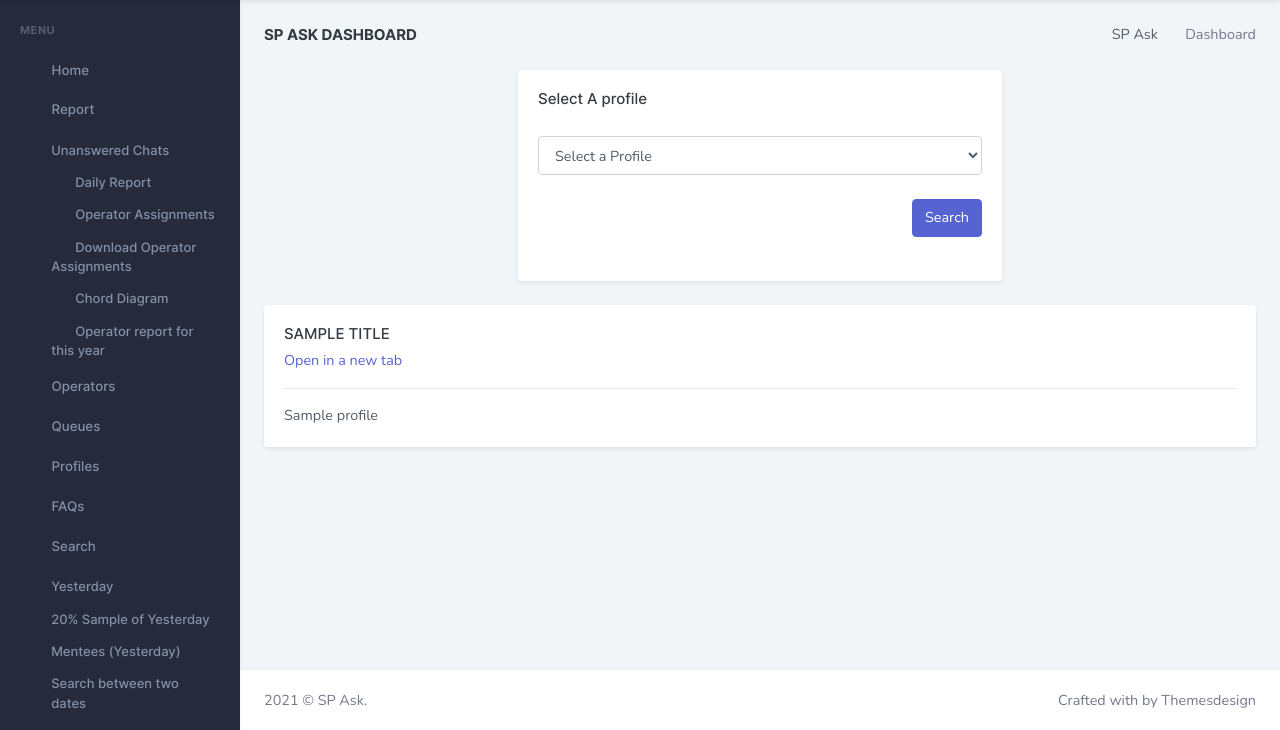
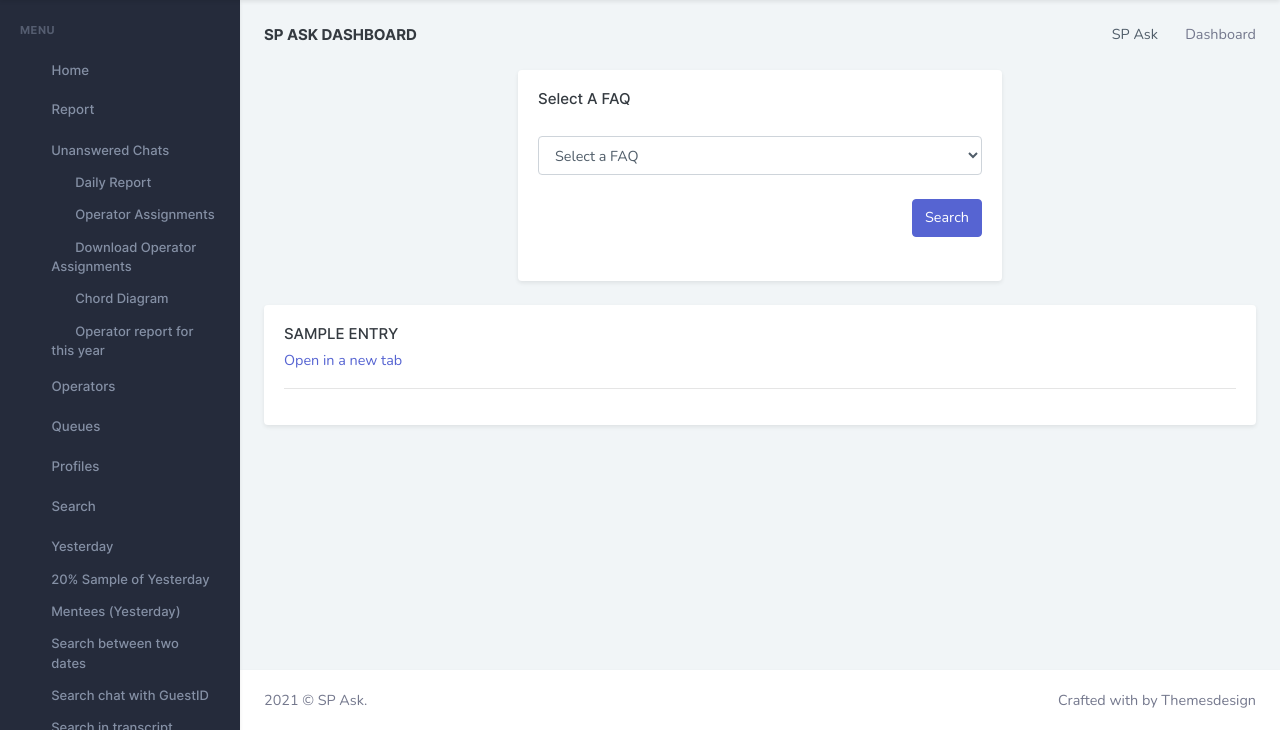
Before and after one commit to guinslym/sp_ask_admin_dashboard, a Django app: template dashboard/templates/results/faq.html in a window 1280 px wide. Shown: the part 70-800 px from the top of the page. Run offline with Django 3.2, Linux system fonts and the light colour scheme; the template is opened without the code that fills it: most values are stand-ins (such as "Sample title", 1, 10 or a date in 2020); parts of the project's set-up code (start-up, migrations or seed data) failed here and were passed over; some libraries are stand-ins or nearby versions.

Commit message:
faq - part 1

```diff
--- a/dashboard/templates/base/leftsidebar.html
+++ b/dashboard/templates/base/leftsidebar.html
@@ -58,12 +58,14 @@
                         <span>Profiles</span>
                     </a>
                 </li>
+                <!--
                 <li>
                     <a href="{% url 'get_list_of_faqs' %}" class=" waves-effect">
                         <i class="ri-building-4-line"></i>
                         <span>FAQs</span>
                     </a>
                 </li>
+                -->
                 <!--
                 <li>
                     <a href=""  class=" waves-effect">
--- a/dashboard/templates/results/faq.html
+++ b/dashboard/templates/results/faq.html
@@ -9,16 +9,16 @@
   <div class="col-lg-6 ">
       <div class="card">
           <div class="card-body">
-              <h4 class="card-title">Select A profile</h4>
+              <h4 class="card-title">Select A FAQ</h4>
               <br>
               <!-- <p class="card-title-desc">Set heights using classes like <code>.form-control-lg</code> and <code>.form-control-sm</code>.</p> -->
               <div>
                 <div class="mb-4">
-                  <form action="{% url 'results_profiles' %}" method="get" >
+                  <form action="{% url 'results_faqs' %}" method="get" >
 
-                    <select class="form-control" name="queue_id" onchange="this.form.submit()">
+                    <select class="form-control" name="faq_id" onchange="this.form.submit()">
                       <option value="none" selected disabled hidden>
-                        Select a Profile
+                        Select a FAQ
                     </option>
                       {% for entry in faqs %}
                           <option value="{{ entry.id|safe }}"  >{{ entry.name }}</option>
@@ -37,22 +37,20 @@
 </div>
 
 
-{% if profile %}
+{% for entry in response %}
                         <div class="row">
                             <div class="col-lg-12">
                                 <div class="card">
                                     <div class="card-body">
-                                    <h4 class="card-title">{{title|upper}}</h4>
-                                    <p><a href="{{standalone_link}}" target="_blank">Open in a new tab <i class="fas fa-external-link-alt"></i> </a></p>
+                                    <h4 class="card-title">{{entry.question|upper}}</h4>
+                                    <p><a href="" target="_blank">Open in a new tab <i class="fas fa-external-link-alt"></i> </a></p>
                                     <hr/>
-                                    {{profile|safe}}
 
                                     </div>
                                 </div>
                             </div>
                         </div>
+                        {% endfor %}
 
 
-
-                    {% endif %}
 {% endblock %}
--- a/project_config/urls.py
+++ b/project_config/urls.py
@@ -85,13 +85,28 @@ urlpatterns += [
     path("homepage/chart/", get_data_for_chart, name="get_data_for_chart"),
 ]
 
+#PROFILES AND FAQs
+from dashboard.views.views_profiles_and_faqs import (
+    get_this_profile,
+    SearchProfileResultsView,
+    SearchFAQResultsView,
+)
 
+urlpatterns += [
+
+    path("search/profiles/<str:queue_id>", get_this_profile, name="get_this_profile"),
+    path(
+        "results/Profiles/", SearchProfileResultsView.as_view(), name="results_profiles"
+    ),
+    path(
+        "results/FAQs", SearchFAQResultsView.as_view(), name="results_faqs"
+    ),
+]
 # SEARCH
 from dashboard.views.views_search import (
     get_chats_for_this_user,
     get_chats_for_this_queue,
-    get_this_profile,
-    SearchProfileResultsView,
+
     get_chats_from_yesterday,
     get_chats_from_yesterday_from_mentees,
     get_chat_for_date_range,
@@ -120,10 +135,6 @@ urlpatterns += [
         "search/queues/<str:queue_name>",
         get_chats_for_this_queue,
         name="get_chats_for_this_queue",
-    ),
-    path("search/profiles/<str:queue_id>", get_this_profile, name="get_this_profile"),
-    path(
-        "resultsProfiles/", SearchProfileResultsView.as_view(), name="results_profiles"
     ),
     path("yesterday/", get_chats_from_yesterday, name="get_chats_from_yesterday"),
     path(
```
Also changed, not shown: dashboard/views/views_api.py (+4 -4 lines), dashboard/views/views_profiles_and_faqs.py (+23 -0 lines).
